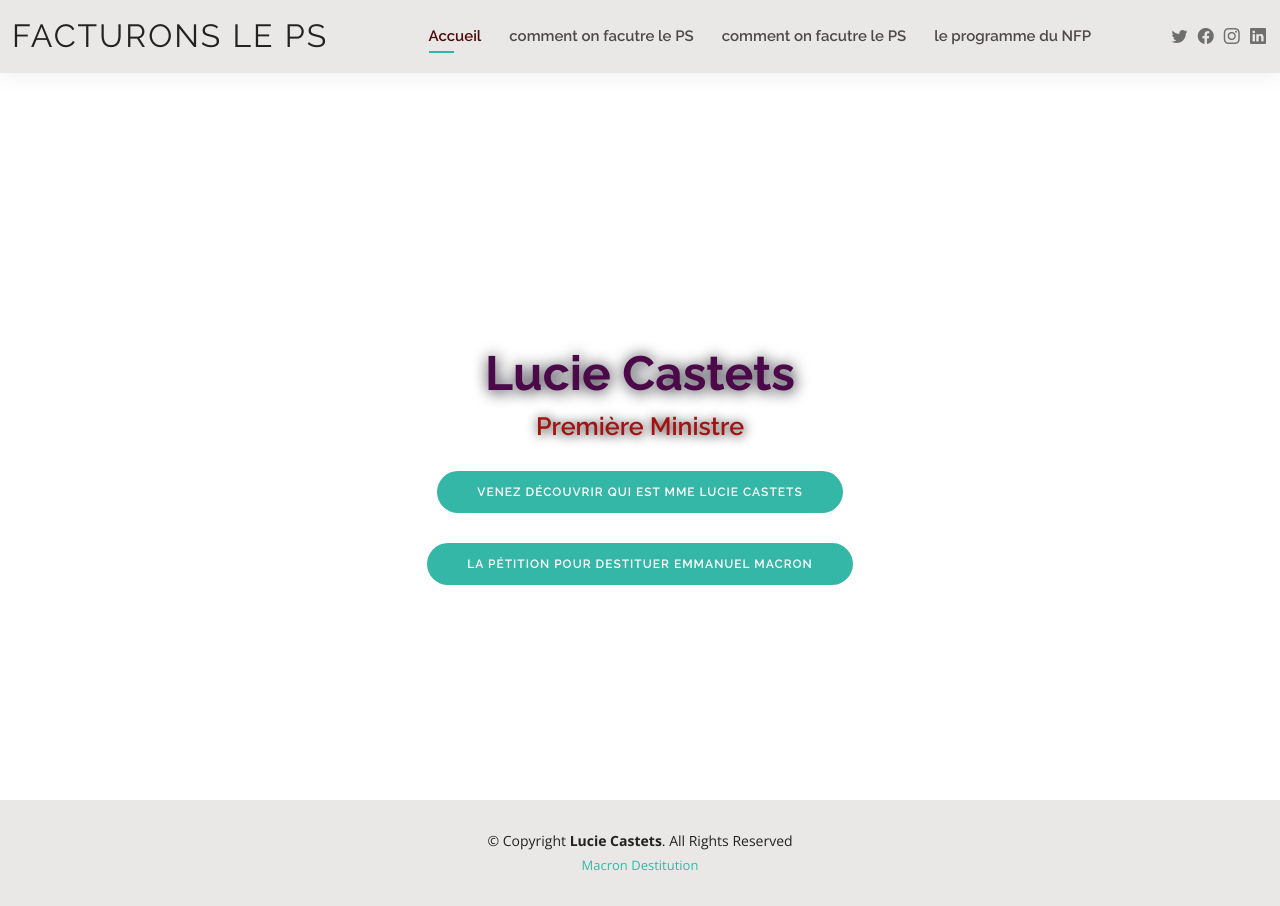
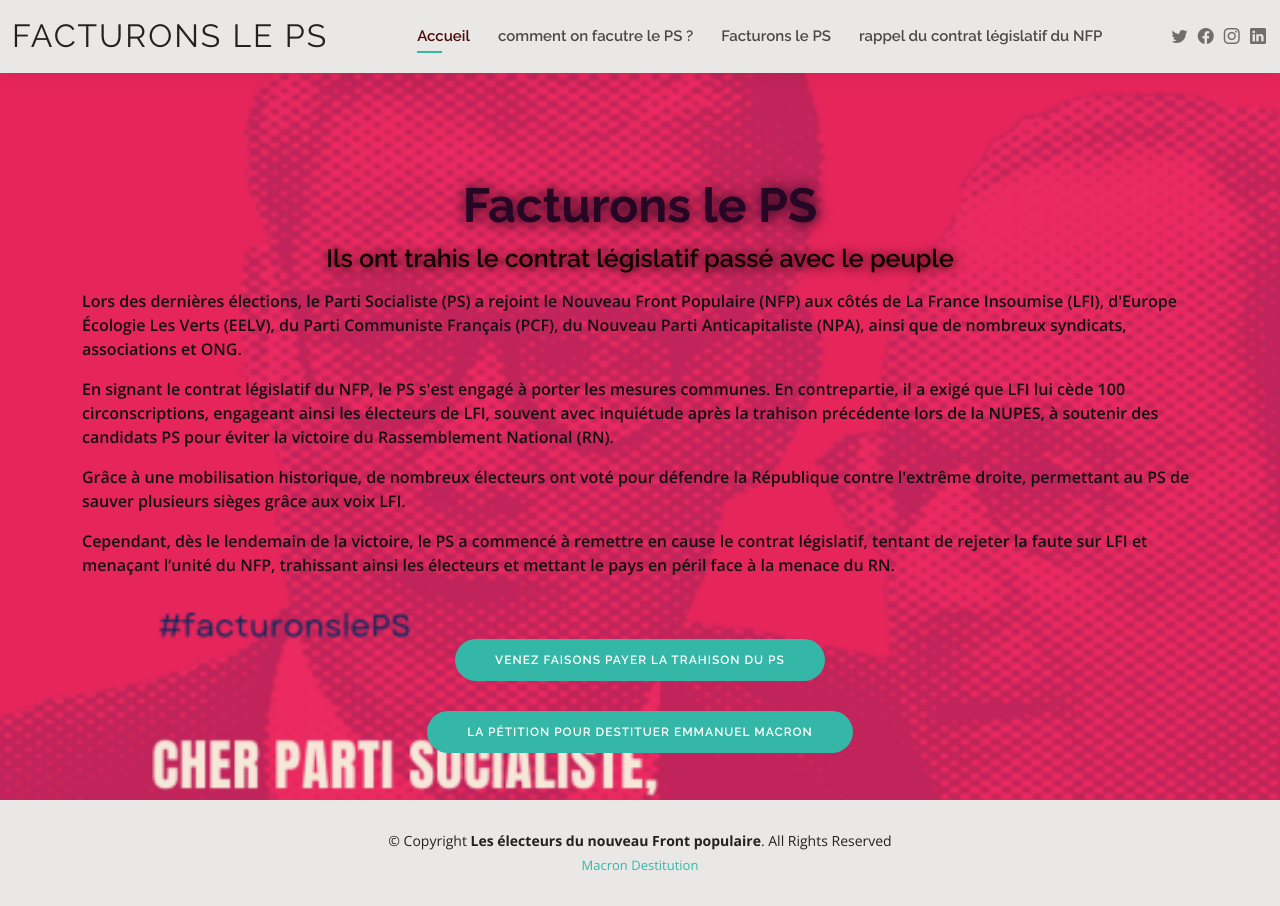
Before and after one commit to Marie-Helene-Roussel/factureps, a plain HTML site: page index.html in a window 1280 px wide. Drawn offline with nearby package versions, Linux system fonts and the light colour scheme.

Commit message:
index fait

```diff
--- a/assets/css/style.css
+++ b/assets/css/style.css
@@ -422,13 +422,14 @@
 #hero {
   width: 100%;
   height: 100vh;
-  background: url("../../img/castets3.jpeg") top right;
+  background: url("../../img/image2.webp") top right;
   background-size: cover;
 }
 
 #hero .container {
   padding-top: 70px;
   position: relative;
+
 }
 
 @media (max-width: 992px) {
@@ -442,16 +443,21 @@
   font-size: 48px;
   font-weight: 800;
   line-height: 56px;
-  color: #4b0949;
+  color: #260525;
   text-shadow: 1px 1px 15px rgb(3, 3, 17);
+
 }
 
 #hero h2 {
-  color: #a21212;
+  color: #120202;
   margin: 10px 0 0 0;
   font-weight: 600;
   font-size: 25px;
   text-shadow: 1px 1px 12px rgb(19, 5, 5);
+}
+#hero p{
+  color: #111;
+ font-weight: 600;
 }
 
 #hero .btn-about {
--- a/index.html
+++ b/index.html
@@ -45,9 +45,9 @@
       <nav id="navbar" class="navbar order-last order-lg-0">
         <ul>
           <li><a class="active" href="index.html">Accueil</a></li>
-          <li><a href="/comment.html"> comment on facutre le PS</a></li>
-          <li><a href="/facturonsPS.html"> comment on facutre le PS</a></li>
-          <li><a href="programme.html">le programme du NFP</a></li>
+          <li><a href="../factureps/comment.html"> comment on facutre le PS ?</a></li>
+          <li><a href="../factureps/facturonsPS.html"> Facturons le PS </a></li>
+          <li><a href="programme.html">rappel du contrat législatif du NFP</a></li>
         </ul>
         <i class="bi bi-list mobile-nav-toggle"></i>
       </nav><!-- .navbar -->
@@ -66,9 +66,31 @@
   <!-- ======= Hero Section ======= -->
   <section id="hero" class="d-flex align-items-center">
     <div class="container d-flex flex-column align-items-center" data-aos="zoom-in" data-aos-delay="100">
-      <h1>Lucie Castets</h1>
-      <h2>Première Ministre</h2>
-      <a href="castets.html" class="btn-about">Venez découvrir qui est Mme Lucie Castets</a>
+      <h1>Facturons le PS</h1>
+      <h2>Ils ont trahis le contrat législatif passé avec le peuple</h2>
+      <p>
+        <p>
+        Lors des dernières élections, le Parti Socialiste (PS) a rejoint le Nouveau Front Populaire (NFP) aux côtés de
+        La France Insoumise (LFI), d'Europe Écologie Les Verts (EELV), du Parti Communiste Français (PCF), du Nouveau
+        Parti Anticapitaliste (NPA), ainsi que de nombreux syndicats, associations et ONG.
+        </p>
+        <p>
+        En signant le contrat législatif du NFP, le PS s'est engagé à porter les mesures communes. En contrepartie, il a
+        exigé que LFI lui cède 100 circonscriptions, engageant ainsi les électeurs de LFI, souvent avec inquiétude après
+        la trahison précédente lors de la NUPES, à soutenir des candidats PS pour éviter la victoire du Rassemblement
+        National (RN).
+        </p>
+        <p>
+        Grâce à une mobilisation historique, de nombreux électeurs ont voté pour défendre la République contre l'extrême
+        droite, permettant au PS de sauver plusieurs sièges grâce aux voix LFI.
+        </p>
+        <p>
+        Cependant, dès le lendemain de la victoire, le PS a commencé à remettre en cause le contrat législatif, tentant
+        de rejeter la faute sur LFI et menaçant l’unité du NFP, trahissant ainsi les électeurs et mettant le pays en
+        péril face à la menace du RN.
+        </p>
+      </p>
+      <a href="facturonsPS.html" class="btn-about">Venez faisons payer la trahison du PS</a>
       <a href="https://macron-destitution.fr/" class="btn-about">La pétition pour destituer Emmanuel Macron</a>
     </div>
 
@@ -78,7 +100,7 @@
   <footer id="footer">
     <div class="container">
       <div class="copyright">
-        &copy; Copyright <strong><span>Lucie Castets</span></strong>. All Rights Reserved
+        &copy; Copyright <strong><span>Les électeurs du nouveau Front populaire</span></strong>. All Rights Reserved
       </div>
       <div class="credits">
         <a href="https://macron-destitution.fr/"> Macron Destitution </a>
```
Also changed, not shown: comment.html (+1 -1 lines), facturonsPS.html (+2 -1 lines).
